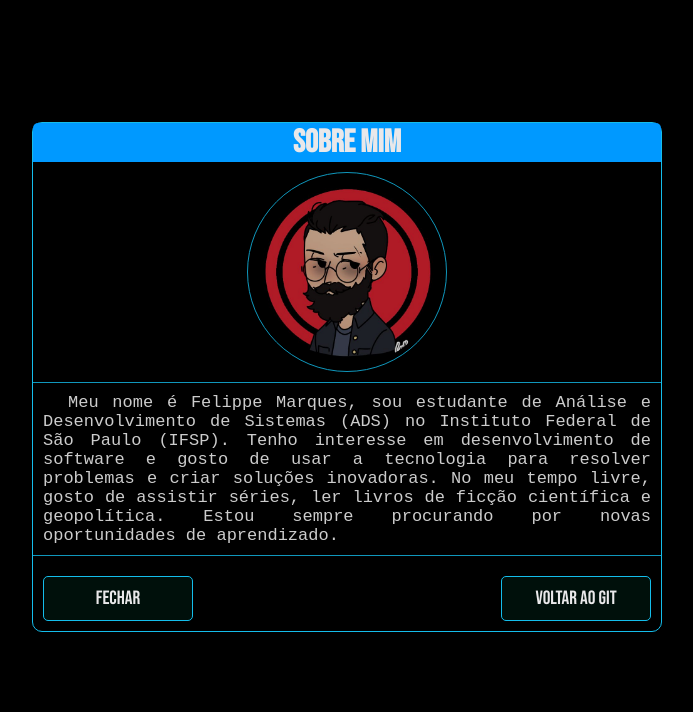
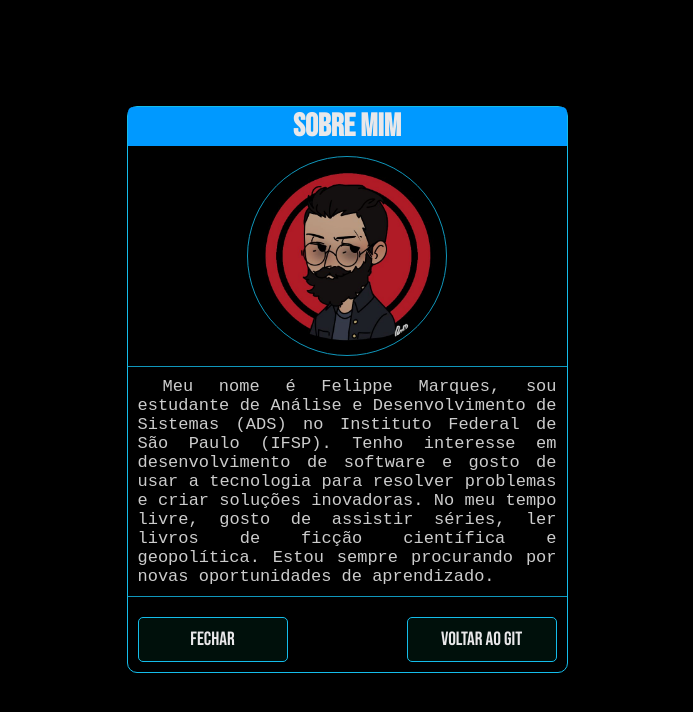
Before and after one commit to hochiminh1996/modal, a plain HTML site: page modal/index.html in a window 1280 px wide. Both pictures are taken after a click on the button "💻 Sobre mim 💻". Shown: the whole page, without its empty margins (293-986 px from the left). Drawn offline with Linux system fonts and the light colour scheme.

Commit message:
Atualizando width

```diff
--- a/modal/css/estilo.css
+++ b/modal/css/estilo.css
@@ -62,9 +62,10 @@ main#principal {
 div.modal-wrapper {
     border: 1px solid #14BDEB;
     border-radius: 10px;
-    width: 50%;
+    width: 35%;
     height: fit-content;
     margin: 0 auto;
+    margin-top: 1.5em;
 }
 
 /* escondendo o modal */
```
